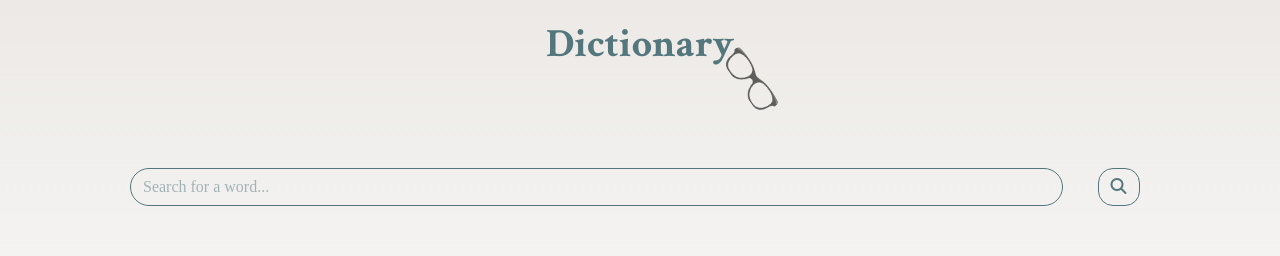
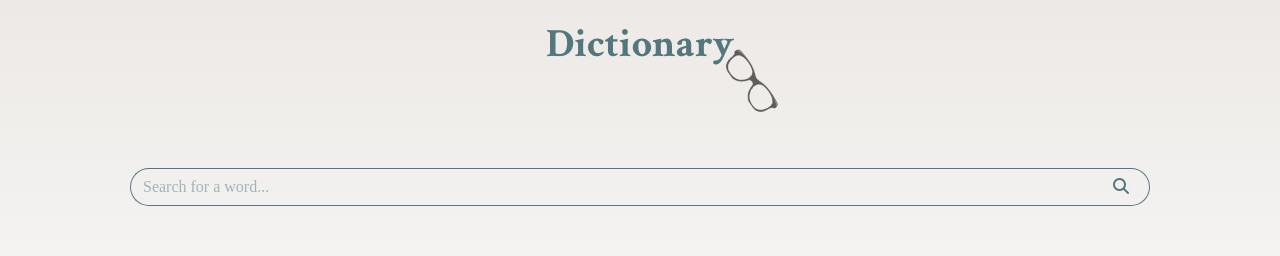
Before and after one commit to annasvrv/dictionary-test-project, a React (Create React App) app: page / in a window 1280 px wide. Shown: the top 256 px of the page. Built offline with nearby package versions, Linux system fonts and the light colour scheme; no server answers; a web font is replaced by a local one.

Commit message:
grouped search form

```diff
--- a/src/components/Dictionary.js
+++ b/src/components/Dictionary.js
@@ -33,6 +33,7 @@ export default function Dictionary(props) {
     let apiUrl = `https://api.dictionaryapi.dev/api/v2/entries/en/${keyword}`;
     axios.get(apiUrl).then(handleDictionaryResponse);
 
+    //documentation: https://www.pexels.com/api/documentation/
     let pixelsApiKey =
       "563492ad6f91700001000001dc029d1b2f8c42bfa4238278227f178a";
     let pixelsApiUrl = `https://api.pexels.com/v1/search?query=${keyword}&per_page=12`;
@@ -50,8 +51,8 @@ export default function Dictionary(props) {
     return (
       <div className="Dictionary">
         <form onSubmit={handleSubmit} className="m-5">
-          <div className="row">
-            <div className="col-11">
+
+            <div className="input-group">
               <input
                 type="search"
                 placeholder="Search for a word..."
@@ -59,13 +60,11 @@ export default function Dictionary(props) {
                 className="wordSearch form-control"
                 onChange={handleKeywordChange}
               />
-            </div>
-            <div className="col text-center">
               <button className="searchBtn btn" type="submit">
                 <i className="fa-solid fa-magnifying-glass" title="Search"></i>
               </button>
             </div>
-          </div>
+
         </form>
         <Results resultData={results} photoResult={photos} />
       </div>
--- a/src/styles/App.css
+++ b/src/styles/App.css
@@ -32,7 +32,7 @@ h1 {
   width: 70px;
   opacity: 0.6;
   position: relative;
-  top: -7px;
+  top: -5px;
 }
 
 .App .app-footer {
--- a/src/styles/Dictionary.css
+++ b/src/styles/Dictionary.css
@@ -1,6 +1,7 @@
 .Dictionary .wordSearch {
   border-radius: 50px;
   border: 1px solid var(--font-color);
+  border-right: none;
   background-color: transparent;
 }
 
@@ -10,7 +11,9 @@
 }
 
 .Dictionary .searchBtn {
+  padding-right: 20px;
   color: var(--font-color);
   border: 1px solid var(--font-color);
-  border-radius: 15px;
+  border-left: none;
+  border-radius: 50px;
 }
--- a/src/styles/Photos.css
+++ b/src/styles/Photos.css
@@ -1,5 +1,5 @@
 img {
-  width: 150px;
+  width: 100%;
   border-radius: 5px;
   margin-bottom: 20px;
 }
```
